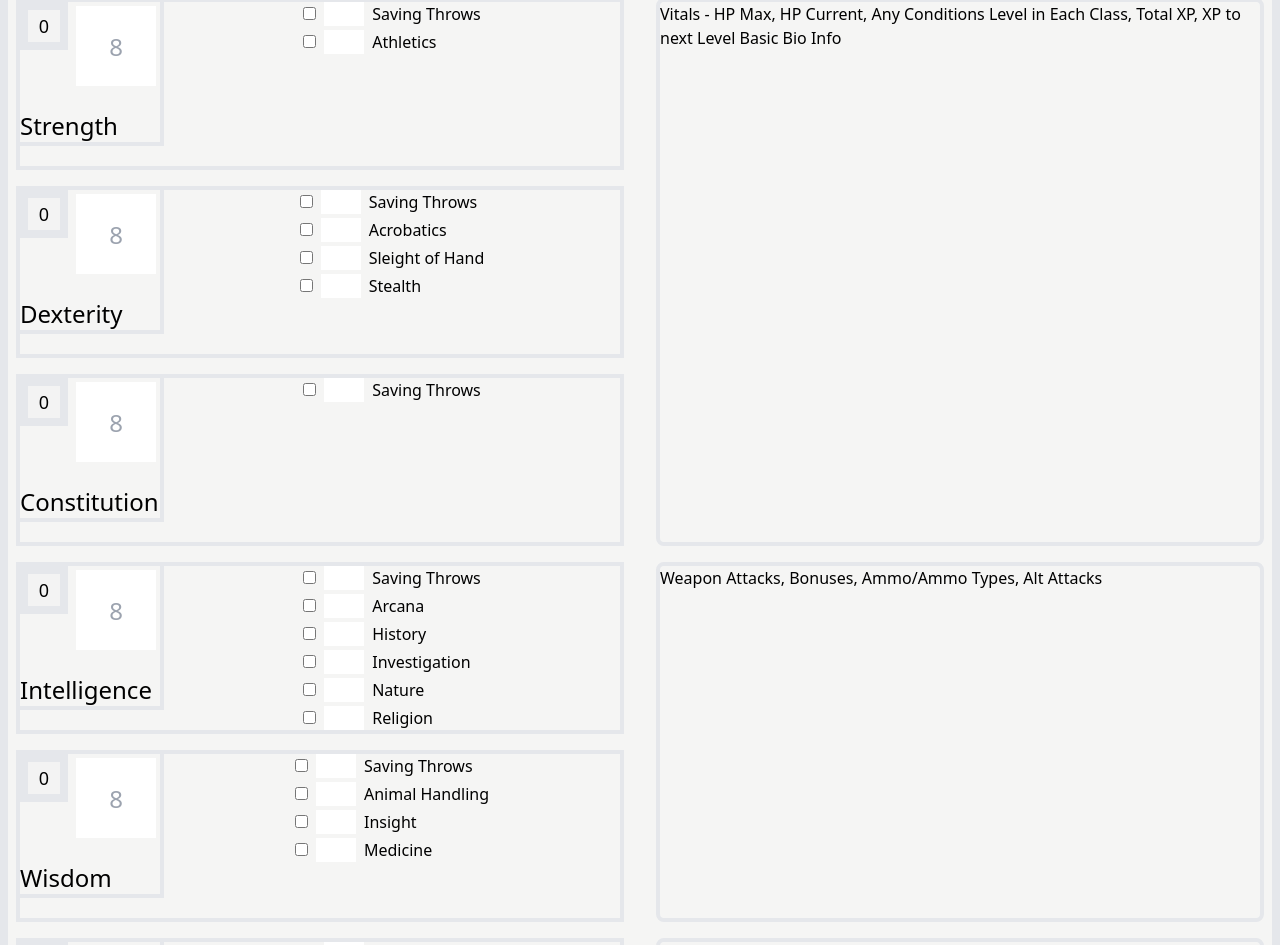
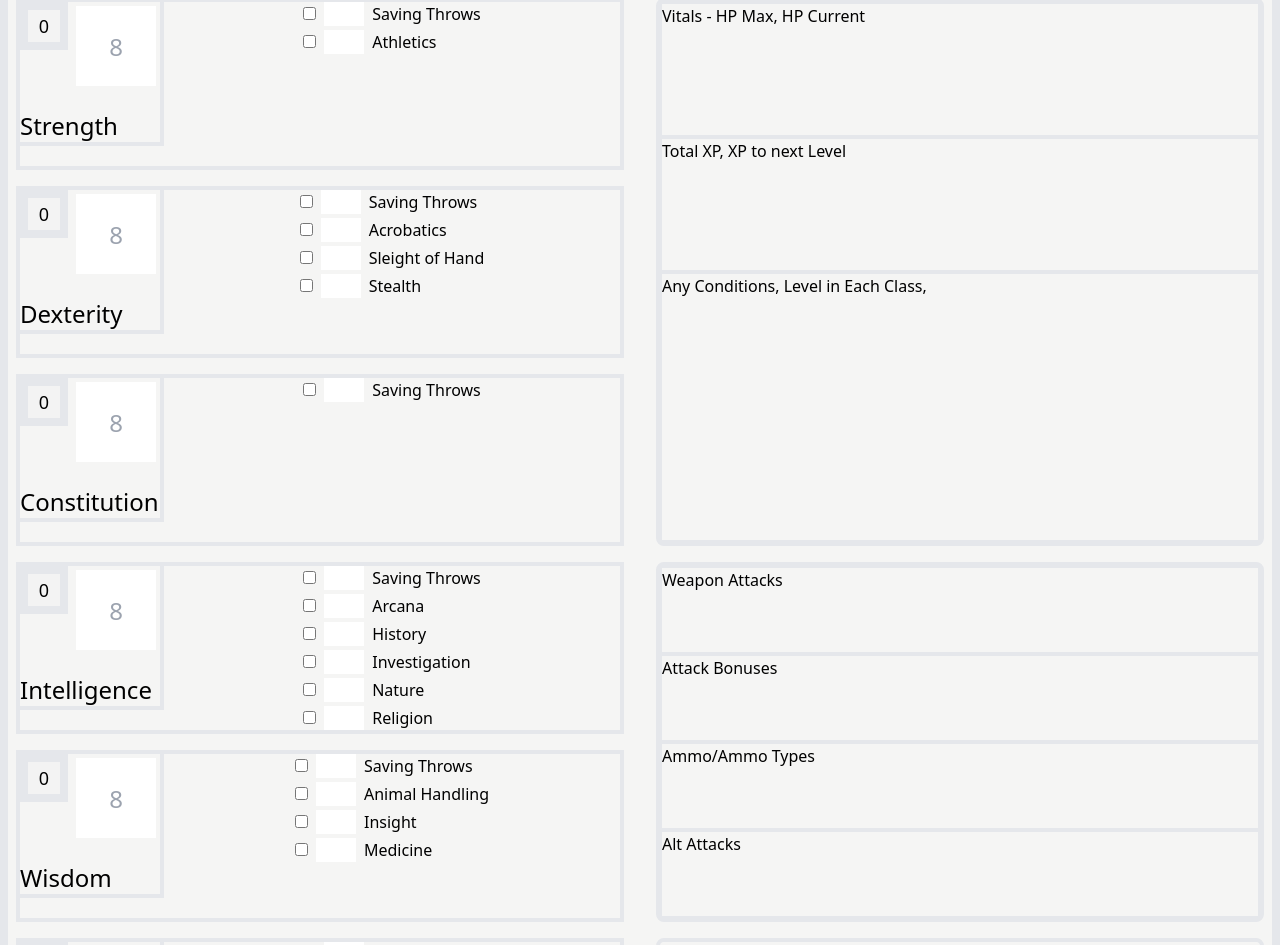
Before and after one commit to JZims/5e-sheet-component, a React (Vite) app: page / in a window 1280 px wide. Shown: the part 378-1323 px from the top of the page. Built offline with nearby package versions, Linux system fonts and the light colour scheme.

Commit message:
Figuring box sizes

```diff
--- a/src/components/BodyContent.tsx
+++ b/src/components/BodyContent.tsx
@@ -139,17 +139,43 @@ const CombatScoreBlock = (props: {stat: string}): ReactElement => {
 
 const VitalsBlock = (props: {stat: string | null}): ReactElement => {
   console.log(props.stat)
+
   return(
-    <div className="col-span-1 row-span-1">
-          <p>Vitals - HP Max, HP Current, Any Conditions
-            Level in Each Class, Total XP, XP to next Level
-            Basic Bio Info</p>
-    </div>
+    <>
+      <div className="row-start-1 row-span-2 border-2">
+            Vitals - HP Max, HP Current
+      </div>
+      <div className="row-start-3 row-span-2 border-2">
+      Total XP, XP to next Level
+
+      </div>
+      <div className="row-start-5 row-span-4 border-2">
+      Any Conditions, Level in Each Class,
+
+      </div>
+
+    </>
   )
 }
 
 const AttacksBlock = (props: {stat: string}): ReactElement => {
 
+  return(
+    <>
+      <div className="row-start-1 row-span-2 border-2">
+      Weapon Attacks
+      </div>
+      <div className="row-start-3 row-span-2 border-2">
+       Attack Bonuses
+      </div>
+      <div className="row-start-5 row-span-2 border-2">
+      Ammo/Ammo Types
+      </div>
+      <div className="row-start-7 row-span-2 border-2">
+      Alt Attacks
+      </div>
+    </>
+  )
 }
 
 const SpellsBlock = (props: {stat: string}): ReactElement => {
@@ -185,13 +211,13 @@ export default function BodyContent() {
 
         </div>
 
-        <div className=" col-start-3 col-span-2 row-span-3 mx-2 grid grid-flow-col border-4 border-solid rounded-lg">
+        <div className=" col-start-3 col-span-2 row-span-3 mx-2 grid grid-rows-8 grid-flow-col border-4 rounded-lg">
             <VitalsBlock stat={"hey"}/>
         </div>
-        <div className=" col-start-3 col-span-2 row-span-2 mx-2 grid grid-flow-col border-4 border-solid rounded-lg">
-            Weapon Attacks, Bonuses, Ammo/Ammo Types, Alt Attacks
+        <div className=" col-start-3 col-span-2 row-span-2 mx-2 grid grid-rows-8 grid-flow-col border-4 rounded-lg">
+            <AttacksBlock stat={"hey"} />
         </div>
-        <div className=" col-start-3 col-span-2 row-span-2 mx-2 grid grid-flow-col border-4 border-solid rounded-lg">
+        <div className=" col-start-3 col-span-2 row-span-2 mx-2 grid grid-flow-col border-4 rounded-lg">
             Spells- Spell Slots Available, Special Class Abilities
         </div>
 
```
